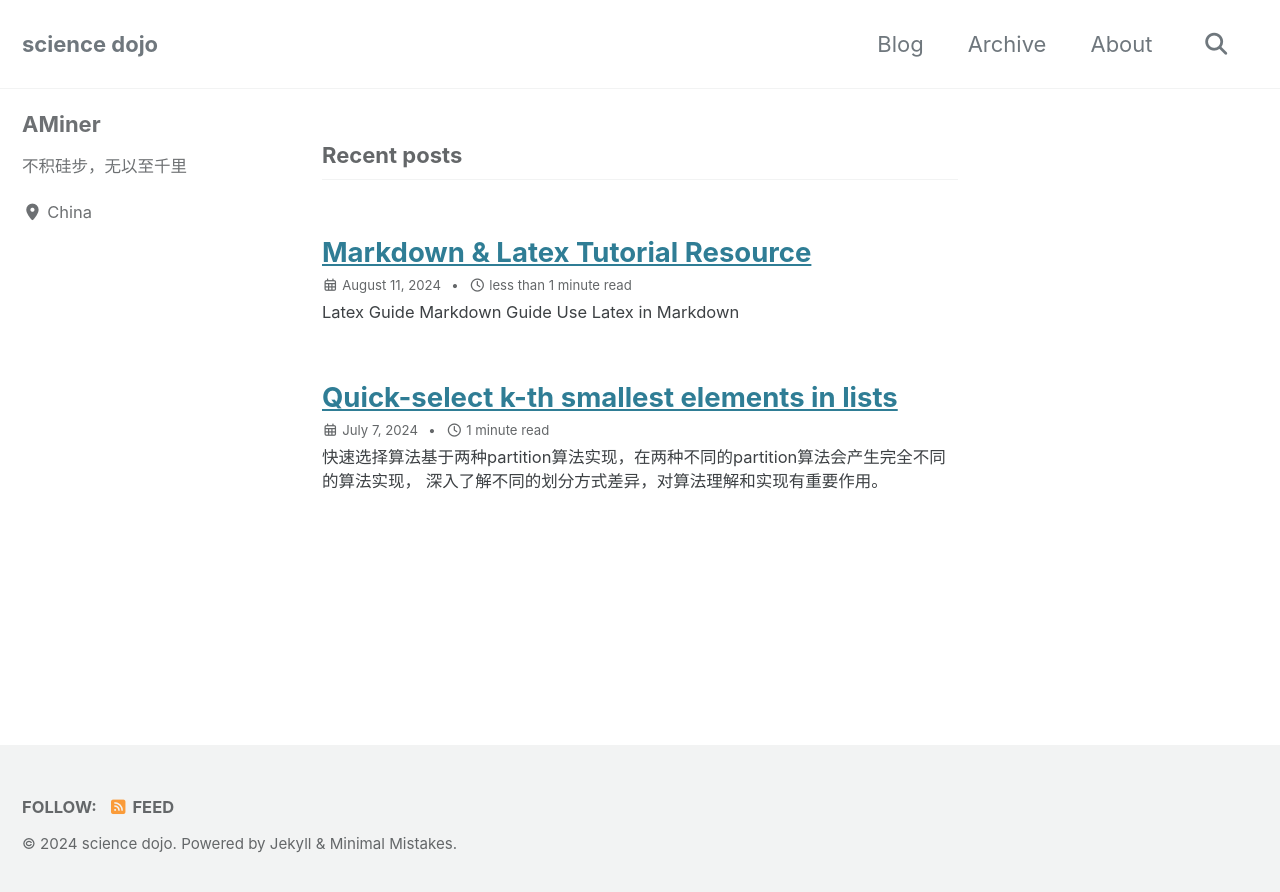
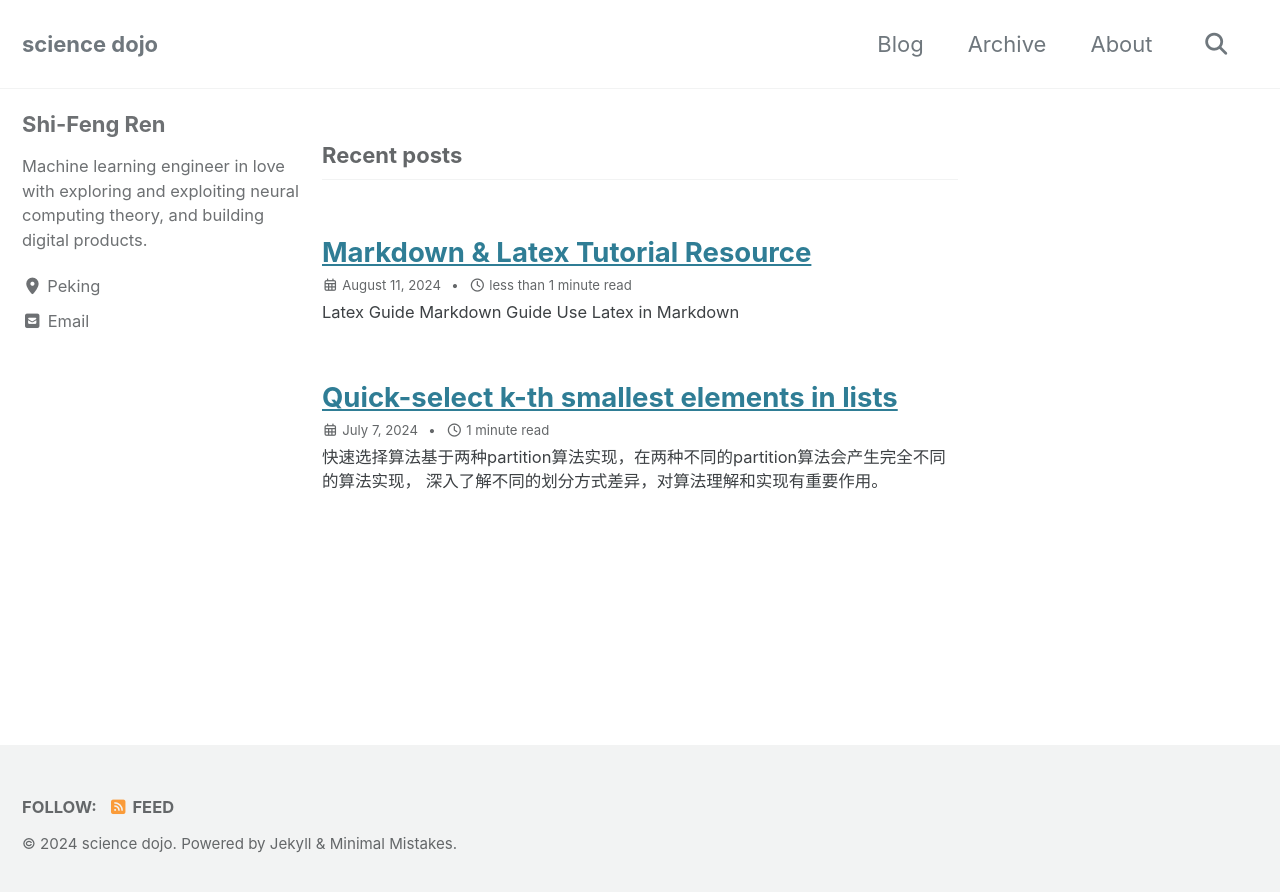
Before and after one commit to science-dojo/science-dojo.github.io, a Jekyll site: the page built from index.html, in a window 1280 px wide. Shown: the top 892 px of the page. Built offline with Jekyll 4.4.1, drawn with Linux system fonts in a browser that asks for light colours; cached includes are drawn as plain includes; the list of posts is cut into pages by our own code.

Commit message:
change author name & bio & email

```diff
--- a/_config.yml
+++ b/_config.yml
@@ -22,7 +22,8 @@ title_separator: "-"
 subtitle: "" # site tagline that appears below site title in masthead
 name: "AMiner"
 
-description: "A journey of a thousand miles may not be achieved without accumulation of each single step, just as the enormous ocean may not be formed without gathering every brook or stream."
+# description: "A journey of a thousand miles may not be achieved without accumulation of each single step, just as the enormous ocean may not be formed without gathering every brook or stream."
+description: "focus on artificial inteligence, deep learning theory and large language model, and share my pratice experience and summary"
 
 url: "https://shifengren.github.io" # the base hostname & protocol for your site e.g. "https://mmistakes.github.io"
 baseurl: "" # the subpath of your site, e.g. "/blog"
@@ -114,15 +115,15 @@ analytics:
 
 # Site Author
 author:
-  name: "AMiner"
+  name: "Shi-Feng Ren"
   avatar: # path of avatar image, e.g. "/assets/images/bio-photo.jpg"
-  bio: "不积硅步，无以至千里"
-  location: "China"
+  bio: "Machine learning engineer in love with exploring and exploiting neural computing theory, and building digital products."
+  location: "Peking"
   email:
   links:
     - label: "Email"
       icon: "fas fa-fw fa-envelope-square"
-      # url: "mailto:your.name@email.com"
+      url: "shifeng.ren.hit@gmail.com"
     - label: "Website"
       icon: "fas fa-fw fa-link"
       # url: "https://your-website.com"
```
